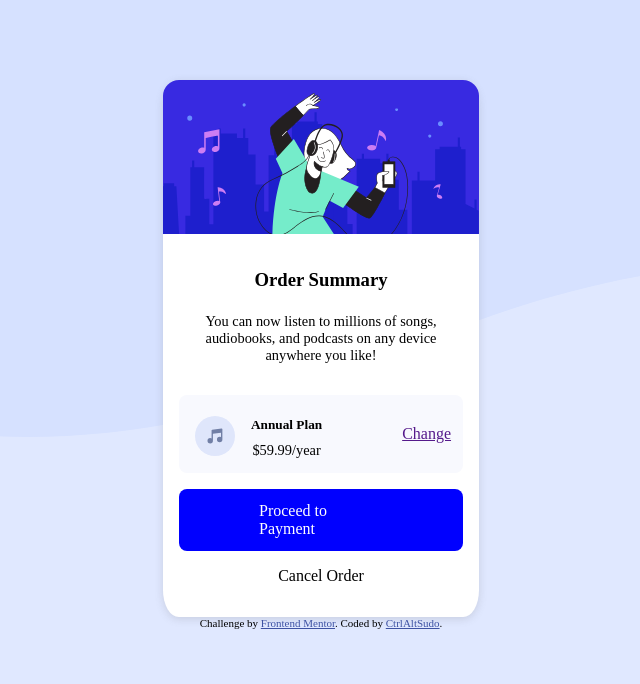
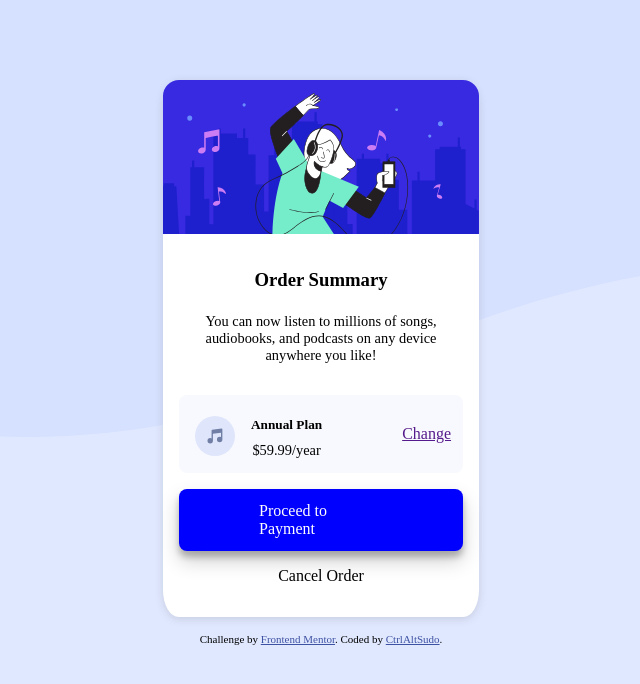
Before and after one commit to CtrlAltSudo/FM_orderSummary, a plain HTML site: page index.html in a window 1280 px wide. Shown: the whole page, without its empty margins (319-959 px from the left). Drawn offline with Linux system fonts and the light colour scheme.

Commit message:
added shadow to payment button and margin to attribution

```diff
--- a/style.css
+++ b/style.css
@@ -23,25 +23,27 @@ body {
   padding: 1rem;
 }
 .box {
-  background-color: #F8F9FE;
+  background-color: #f8f9fe;
   display: flex;
   border-radius: 0.5em;
   gap: 1rem;
   justify-content: center;
   align-items: center;
   min-width: 100%;
-
 }
 .box_item_column {
   display: flex;
   flex-direction: column;
 }
 .box_item_4 {
-    flex-grow: 2;
-    padding-left: 4rem;
+  flex-grow: 2;
+  padding-left: 4rem;
 }
 .box_item_1 {
-    padding-left: 1rem;
+  padding-left: 1rem;
+}
+.payment_button {
+  box-shadow: rgba(0, 0, 0, 0.19) 0px 10px 20px, rgba(0, 0, 0, 0.23) 0px 6px 6px;
 }
 
 p {
@@ -69,3 +71,6 @@ img {
 .cancel_link {
   padding-bottom: 1em;
 }
+.attribution {
+  margin-top: 1rem;
+}
```
